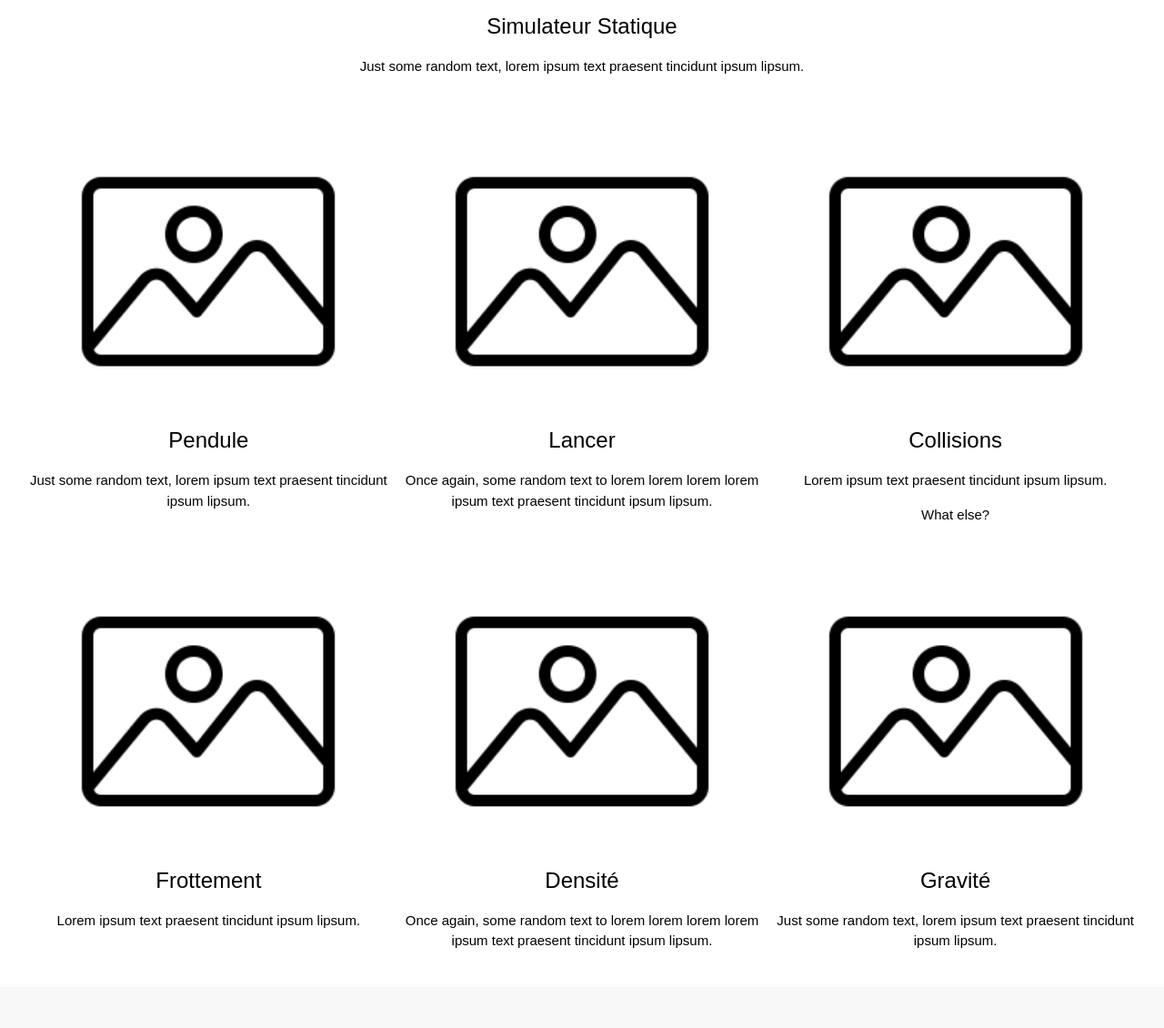
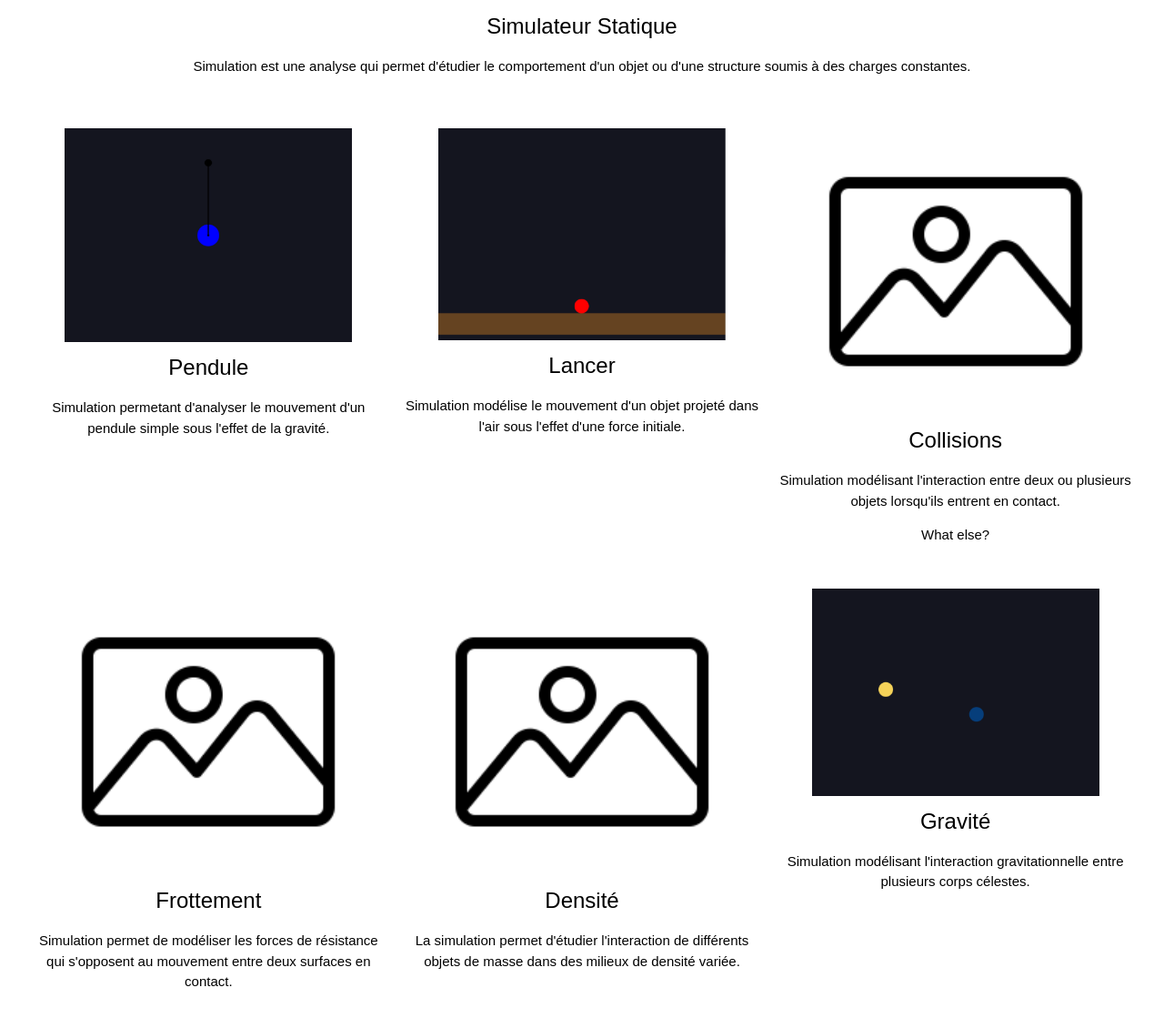
Before and after one commit to AdemLad/Dynamix_H25_EQ5, a Django app: page /simulations/ in a window 1280 px wide. Shown: the part 637-1767 px from the top of the page at 91% size. Before the commit the page ends 1679 px from the top, so only its background shows below. Run offline with Django 5.2, Linux system fonts and the light colour scheme.

Commit message:
rajoute image et description des simulations

```diff
--- a/dynamix/monweb/templates/simulations.html
+++ b/dynamix/monweb/templates/simulations.html
@@ -28,31 +28,31 @@ body,h1,h2,h3,h4,h5,h6 {font-family: "Karma", sans-serif}
       <img src="../static/image.png" alt="statique" style="width: 500px;">
 </a>
 <h3>Simulateur Statique</h3>
-<p>Just some random text, lorem ipsum text praesent tincidunt ipsum lipsum.</p>
+<p>Simulation est une analyse qui permet d'étudier le comportement d'un objet ou d'une structure soumis à des charges constantes.</p>
   </div>
 
   <!-- Première colonne-->
   <div class="w3-row-padding w3-padding-16 w3-center" id="simulation">
     <div class="w3-third">
         <a href="http://127.0.0.1:8000/simulation/pendule/">
-            <img src="../static/image.png" alt="pendule" style="width:80%">
+            <img src="../static/imgPendule.png" alt="pendule" style="width:80%">
       </a>
       <h3>Pendule</h3>
-      <p>Just some random text, lorem ipsum text praesent tincidunt ipsum lipsum.</p>
+      <p>Simulation permetant d'analyser le mouvement d'un pendule simple sous l'effet de la gravité.</p>
     </div>
     <div class="w3-third">
         <a href="http://127.0.0.1:8000/simulation/lancer/">
-			<img src="../static/image.png" alt="lancer" style="width:80%">
+			<img src="../static/imgLancer.png" alt="lancer" style="width:80%">
       </a>
       <h3>Lancer</h3>
-      <p>Once again, some random text to lorem lorem lorem lorem ipsum text praesent tincidunt ipsum lipsum.</p>
+      <p>Simulation  modélise le mouvement d'un objet projeté dans l'air sous l'effet d'une force initiale.</p>
     </div>
     <div class="w3-third">
         <a href="http://127.0.0.1:8000/simulation/collisions/">
             <img src="../static/image.png" alt="collisions" style="width:80%">
       </a>
       <h3>Collisions</h3>
-      <p>Lorem ipsum text praesent tincidunt ipsum lipsum.</p>
+      <p>Simulation modélisant l'interaction entre deux ou plusieurs objets lorsqu'ils entrent en contact.</p>
       <p>What else?</p>
     </div>
   </div>
@@ -64,21 +64,21 @@ body,h1,h2,h3,h4,h5,h6 {font-family: "Karma", sans-serif}
           <img src="../static/image.png" alt="frottement" style="width:80%">
     </a>
     <h3>Frottement</h3>
-    <p>Lorem ipsum text praesent tincidunt ipsum lipsum.</p>
+    <p>Simulation permet de modéliser les forces de résistance qui s'opposent au mouvement entre deux surfaces en contact.</p>
   </div>
     <div class="w3-third">
         <a href="http://127.0.0.1:8000/simulation/densite/">
             <img src="../static/image.png" alt="densité" style="width:80%">
       </a>
       <h3>Densité</h3>
-      <p>Once again, some random text to lorem lorem lorem lorem ipsum text praesent tincidunt ipsum lipsum.</p>
+      <p>La simulation permet d'étudier l'interaction de différents objets de masse dans des milieux de densité variée.</p>
     </div>
     <div class="w3-third">
         <a href="http://127.0.0.1:8000/simulation/gravite/">
-            <img src="../static/image.png" alt="gravite" style="width:80%">
+            <img src="../static/imgGravite.png" alt="gravite" style="width:80%">
       </a>
       <h3>Gravité</h3>
-      <p>Just some random text, lorem ipsum text praesent tincidunt ipsum lipsum.</p>
+      <p>Simulation modélisant l'interaction gravitationnelle entre plusieurs corps célestes.</p>
     </div>
 
 </div>
```
Also changed, not shown: dynamix/monweb/static/imgGravite.png (added), dynamix/monweb/static/imgLancer.png (added), dynamix/monweb/static/imgPendule.png (added).
